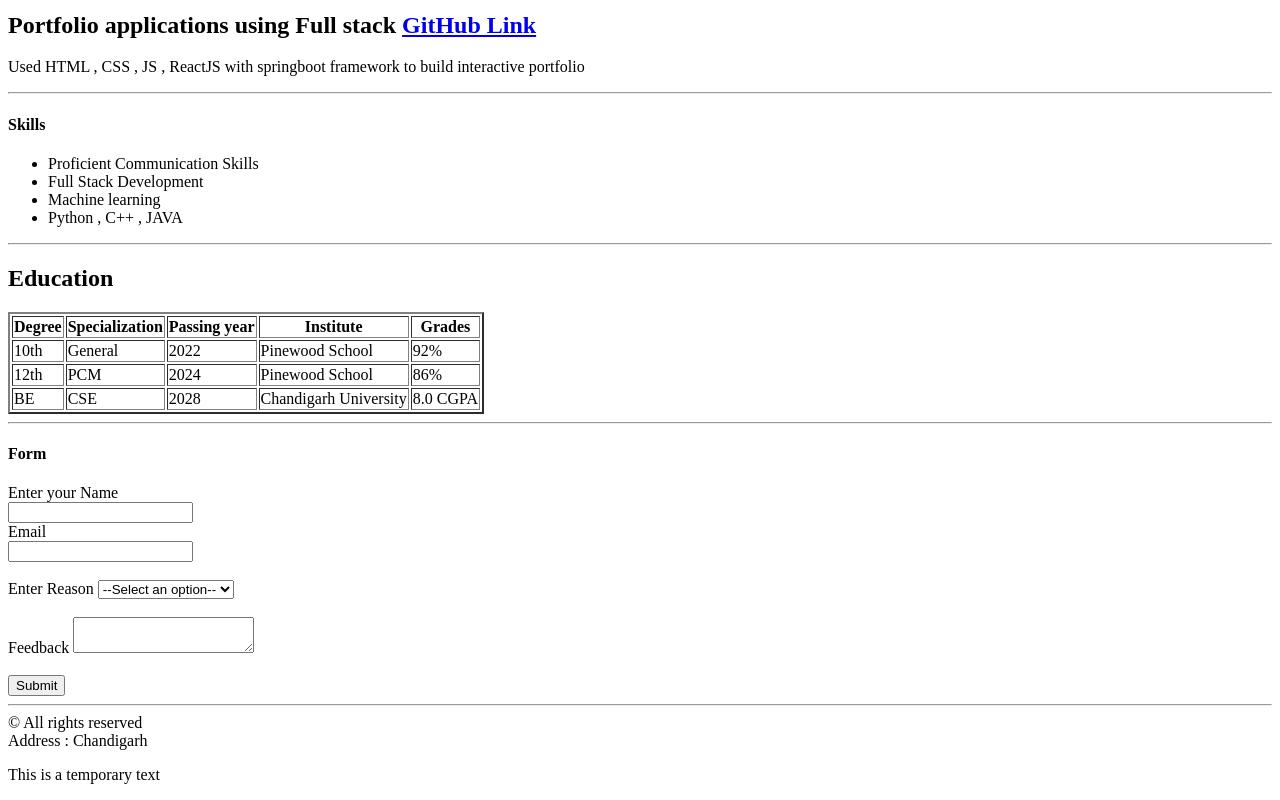
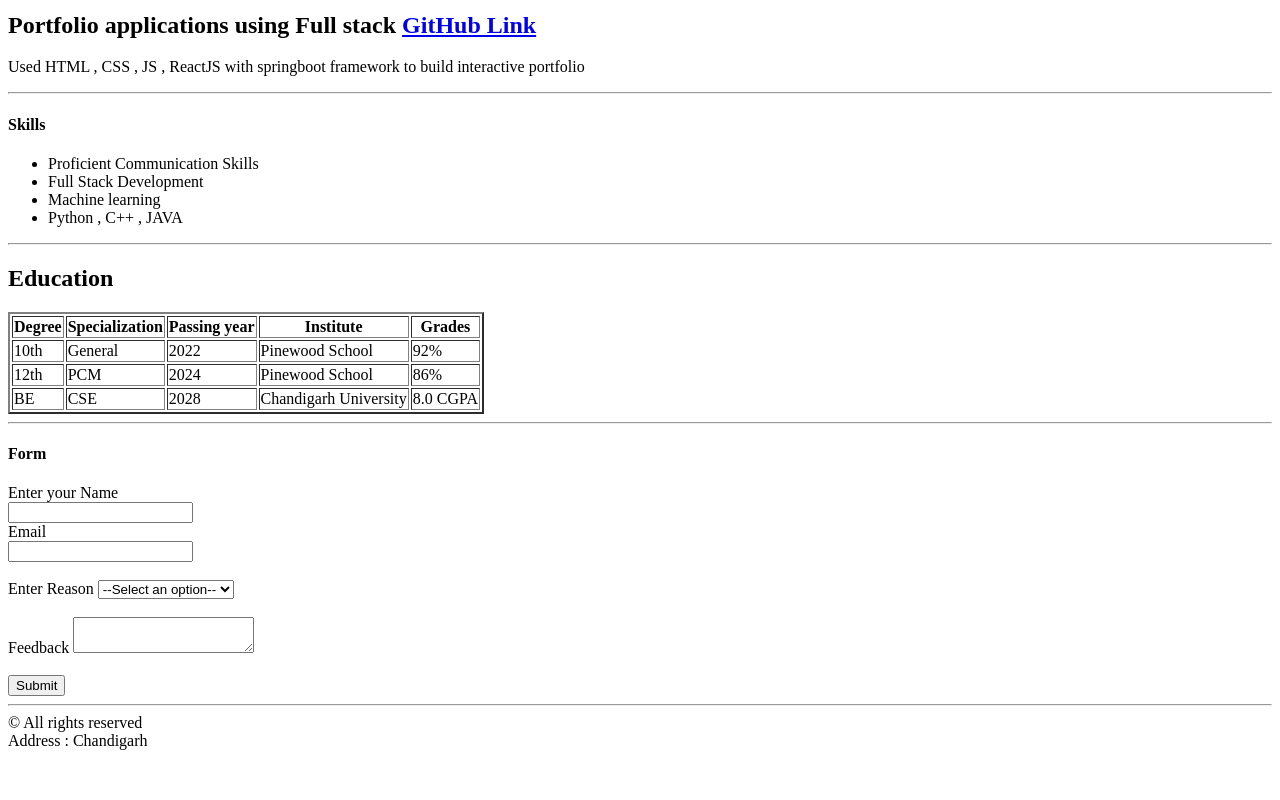
Before and after one commit to anshpanwar001/Full-Stack, a plain HTML site: page Portfolio/index.html in a window 1280 px wide. Shown: the part 318-1118 px from the top of the page. After the commit the page ends 1076 px from the top, so only its background shows below. Drawn offline with Linux system fonts and the light colour scheme.

Commit message:
temporary text

```diff
--- a/Portfolio/index.html
+++ b/Portfolio/index.html
@@ -113,7 +113,6 @@
 <footer>
  &copy; All rights reserved <br>
  Address : Chandigarh
- <p>This is a temporary text</p>
 </footer>
 </body>
 
```
